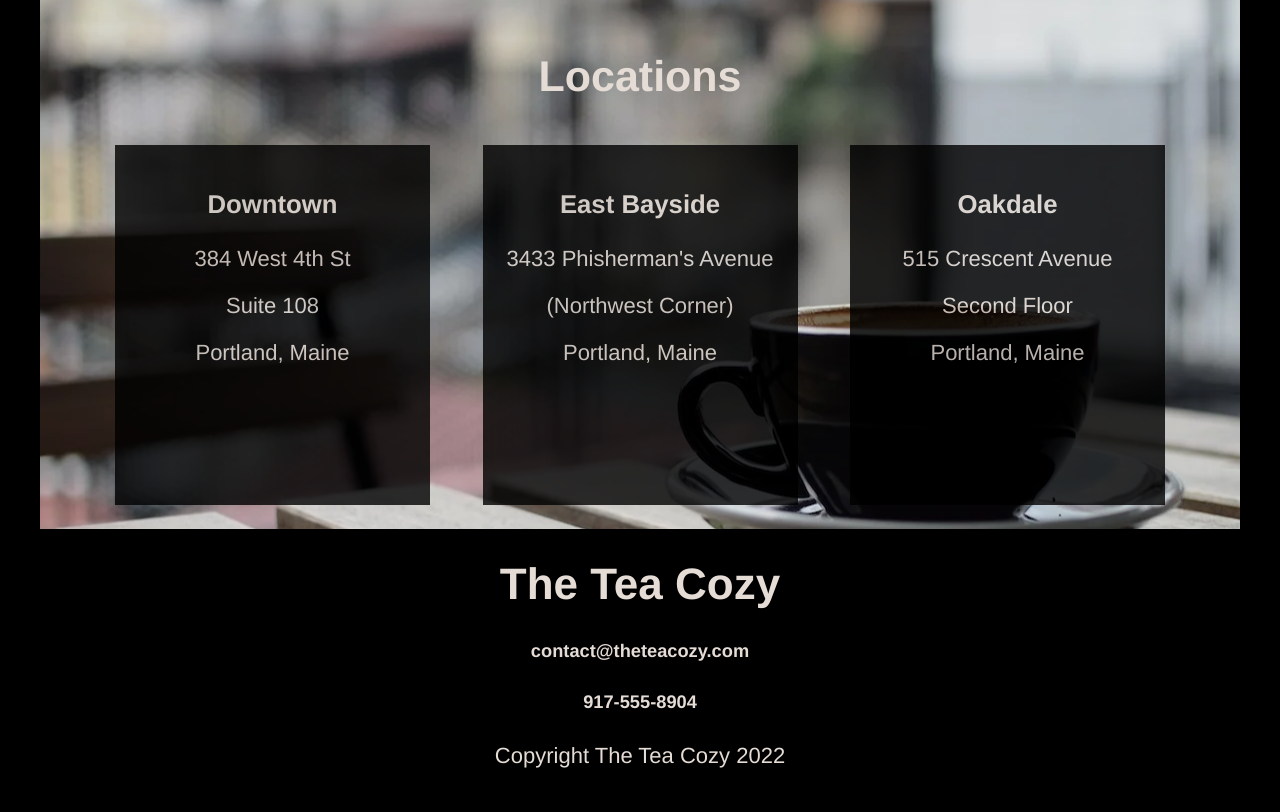
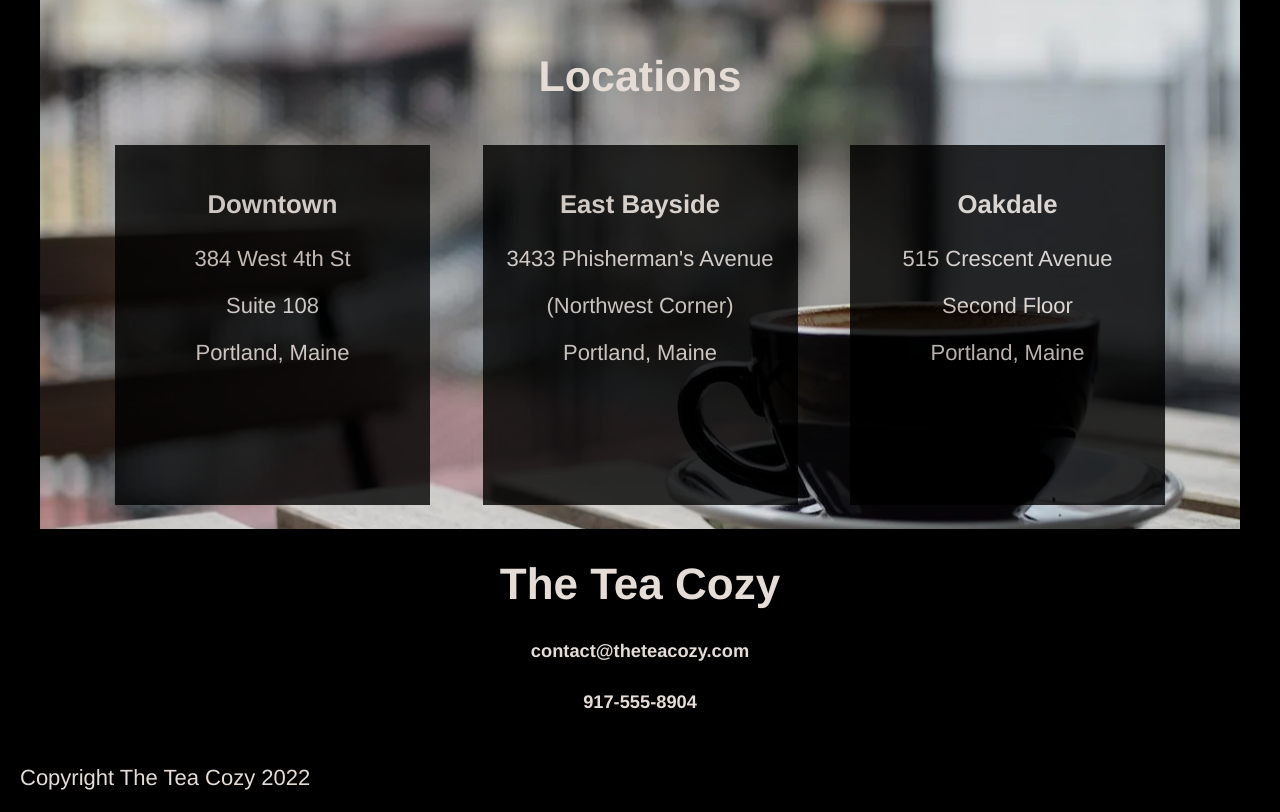
Before and after one commit to jcainuk/HTML-CSS-Codecademy-Projects, a website: page Tea Cozy/index.html in a window 1280 px wide. Shown: the part 1589-2401 px from the top of the page. Before the commit the page ends 2379 px from the top, so only its background shows below. Drawn offline with Linux system fonts and the light colour scheme.

Commit message:
add footer styles

```diff
--- a/Tea Cozy/css/style.css
+++ b/Tea Cozy/css/style.css
@@ -116,3 +116,9 @@ margin: 0;
   background-color: black;
   opacity: 0.8;
 }
+
+footer {
+  display: block;
+  float: left;
+  padding-left: 20px;
+}
```
